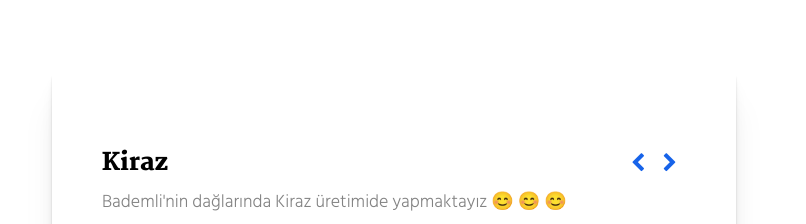
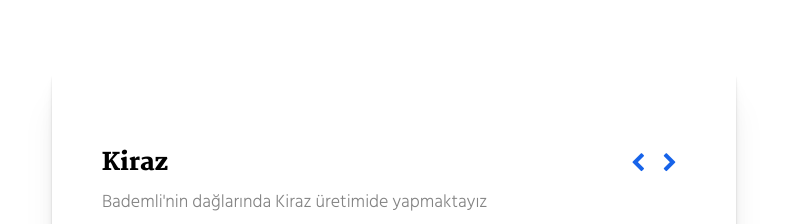
Before and after one commit to seyrek-meyve/seyrek-meyve.github.io, a plain HTML site: page index.html in a window 1280 px wide. Shown: the part 944-1168 px from the top of the page, 474-1280 px from the left. Drawn offline with Linux system fonts and the light colour scheme.

Commit message:
Update index.html

```diff
--- a/index.html
+++ b/index.html
@@ -128,7 +128,7 @@
                               <span class="sr-only">Next</span>
                             </a>
                           <p>
-                            Bademli'nin dağlarında Kiraz üretimide yapmaktayız  😊 😊 😊
+                            Bademli'nin dağlarında Kiraz üretimide yapmaktayız
                           </p>
                           <a target="_blank" href="https://www.google.com/search?q=kiraz&oq=kiraz&aqs=chrome..69i57j46i433j0i131i433j46i131i433j0i433j46j0i131i433l2.1901j0j9&sourceid=chrome&ie=UTF-8" class="btn btn-primary" title="">
                             Keşfet
```
